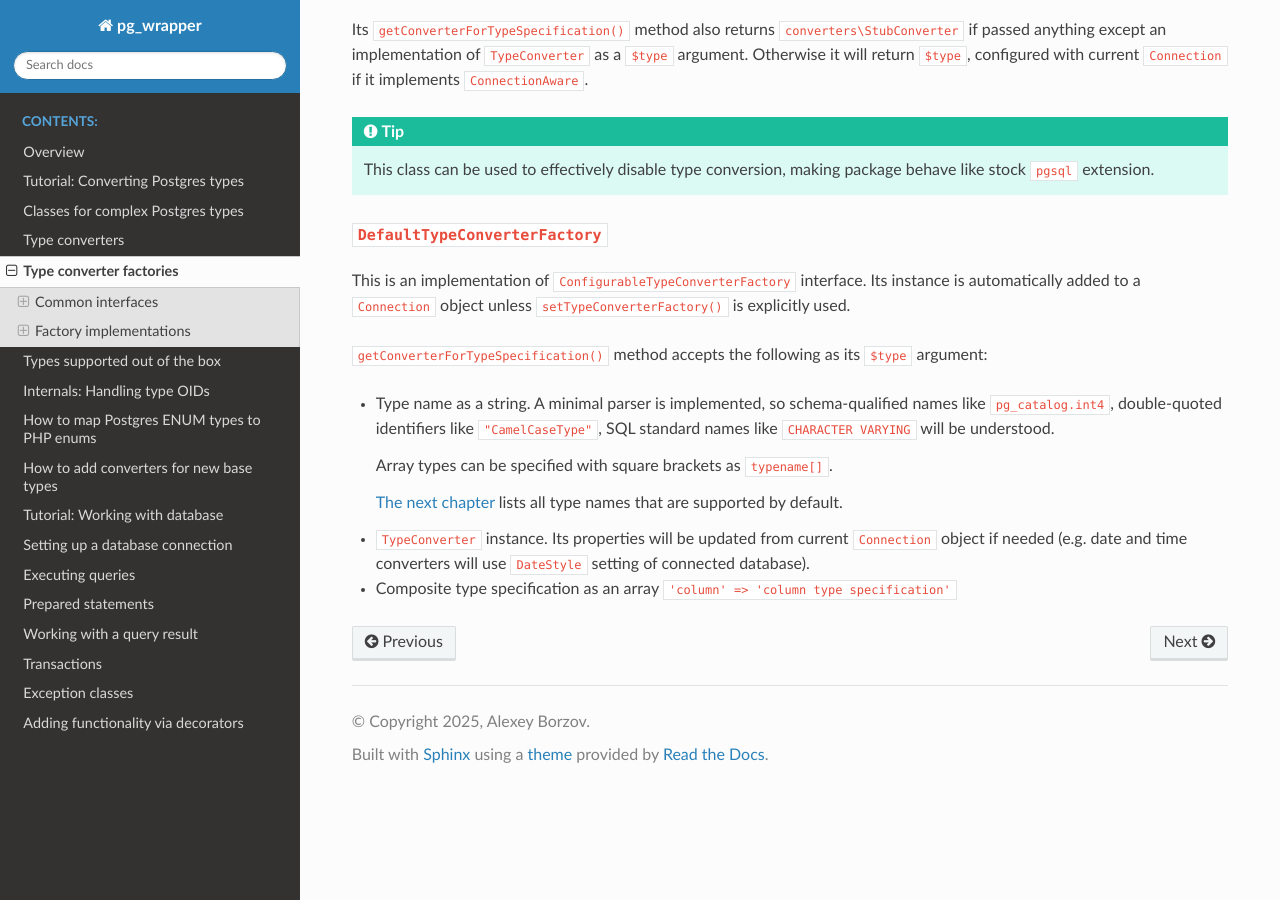
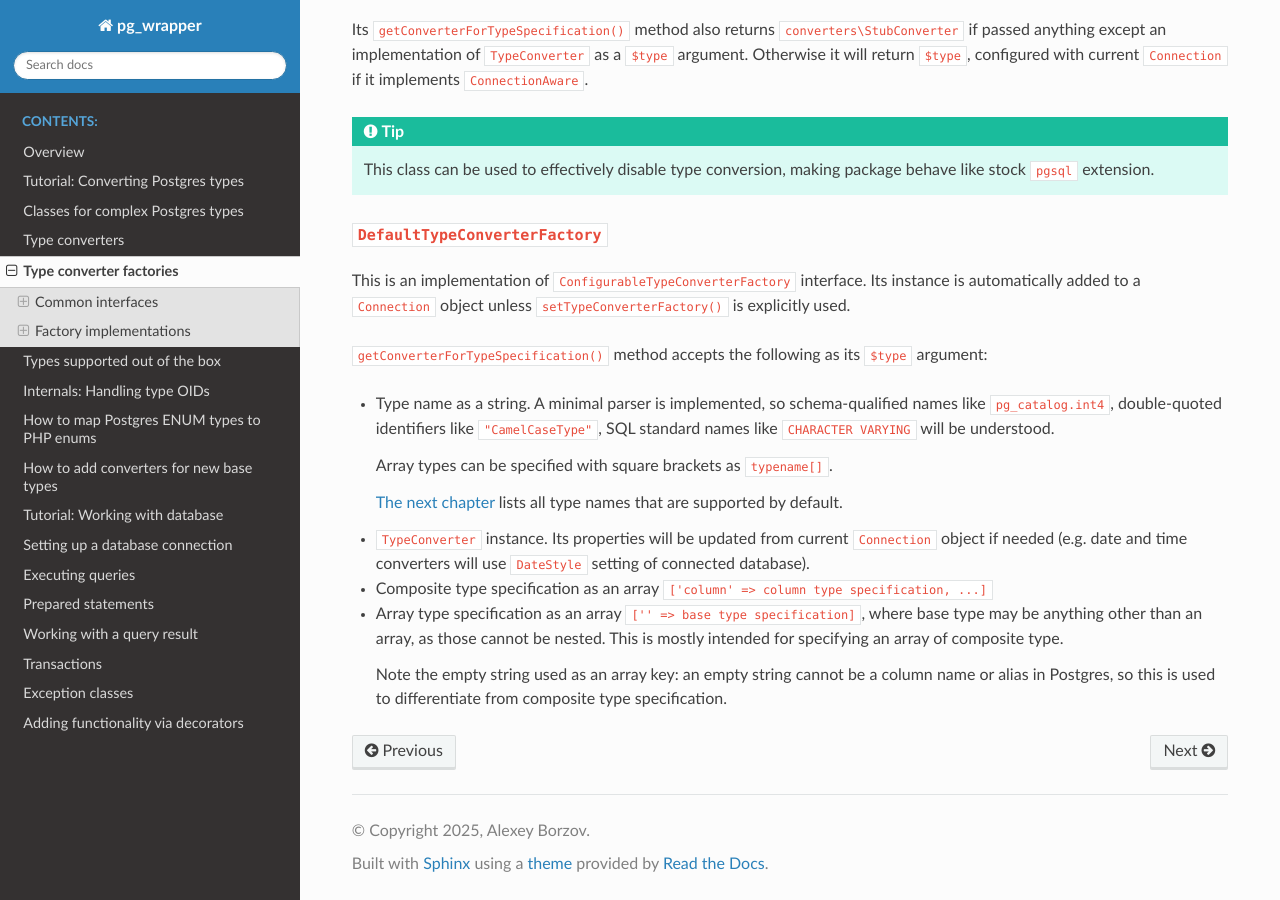
Before and after one commit to sad-spirit/pg-wrapper, a Sphinx documentation site: the page built from docs/converter-factories.rst, in a window 1280 px wide and 900 px high, scrolled down 3327 px. Built offline with Sphinx 7.4.7 and the Read the Docs theme 3.1.0, drawn with Linux system fonts in a browser that asks for light colours.

Commit message:
Document alternate array type specification

```diff
--- a/docs/converter-factories.rst
+++ b/docs/converter-factories.rst
@@ -198,4 +198,9 @@ to a ``Connection`` object unless ``setTypeConverterFactory()`` is explicitly us
 - ``TypeConverter`` instance. Its properties will be updated from current ``Connection`` object if needed
   (e.g. date and time converters will use ``DateStyle`` setting of connected database).
 - Composite type specification as an array
-  ``'column' => 'column type specification'``
+  ``['column' => column type specification, ...]``
+- Array type specification as an array ``['' => base type specification]``, where base type may be anything
+  other than an array, as those cannot be nested. This is mostly intended for specifying an array of composite type.
+
+  Note the empty string used as an array key: an empty string cannot be a column name or alias in Postgres, so
+  this is used to differentiate from composite type specification.
--- a/docs/queries.rst
+++ b/docs/queries.rst
@@ -84,8 +84,10 @@ will accept either of the following:
 
 - :ref:`Type name as string <converter-factories-names>`. As shown above, array types can be specified using
   square brackets: ``typename[]``.
-- Composite type specification as an array ``'column' => 'column type specification'``.
+- Composite type specification as an array ``['column' => column type specification, ...]``.
 - ``TypeConverter`` instance, it will receive current ``Connection`` to update its configuration, if needed.
+- Array type specification as an array ``['' => base type specification]``. This is mostly intended for specifying
+  an array of composite type.
 
 It is not necessary to provide type information for *every* parameter: some may be skipped or type info omitted
 altogether. In this case an attempt will be made to guess which converter to use based on PHP
```
